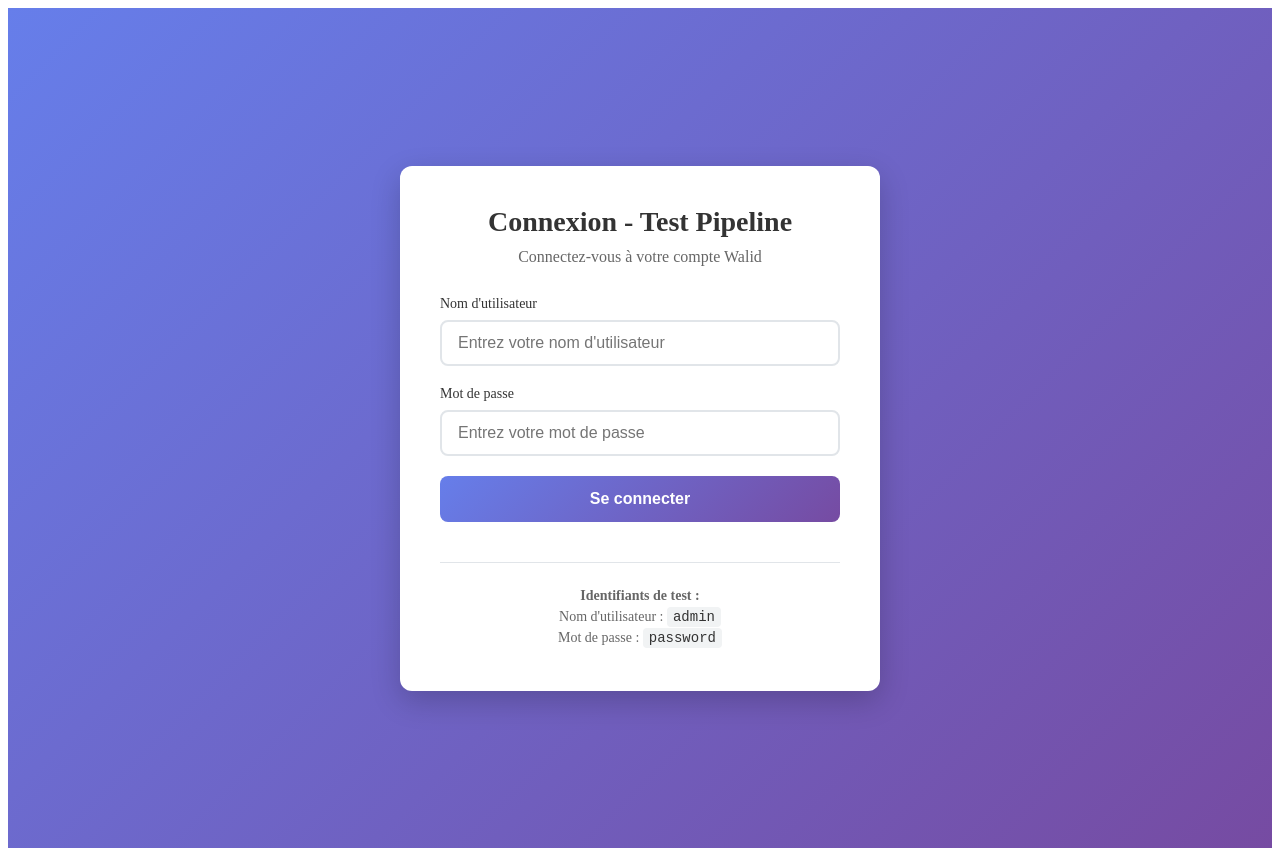
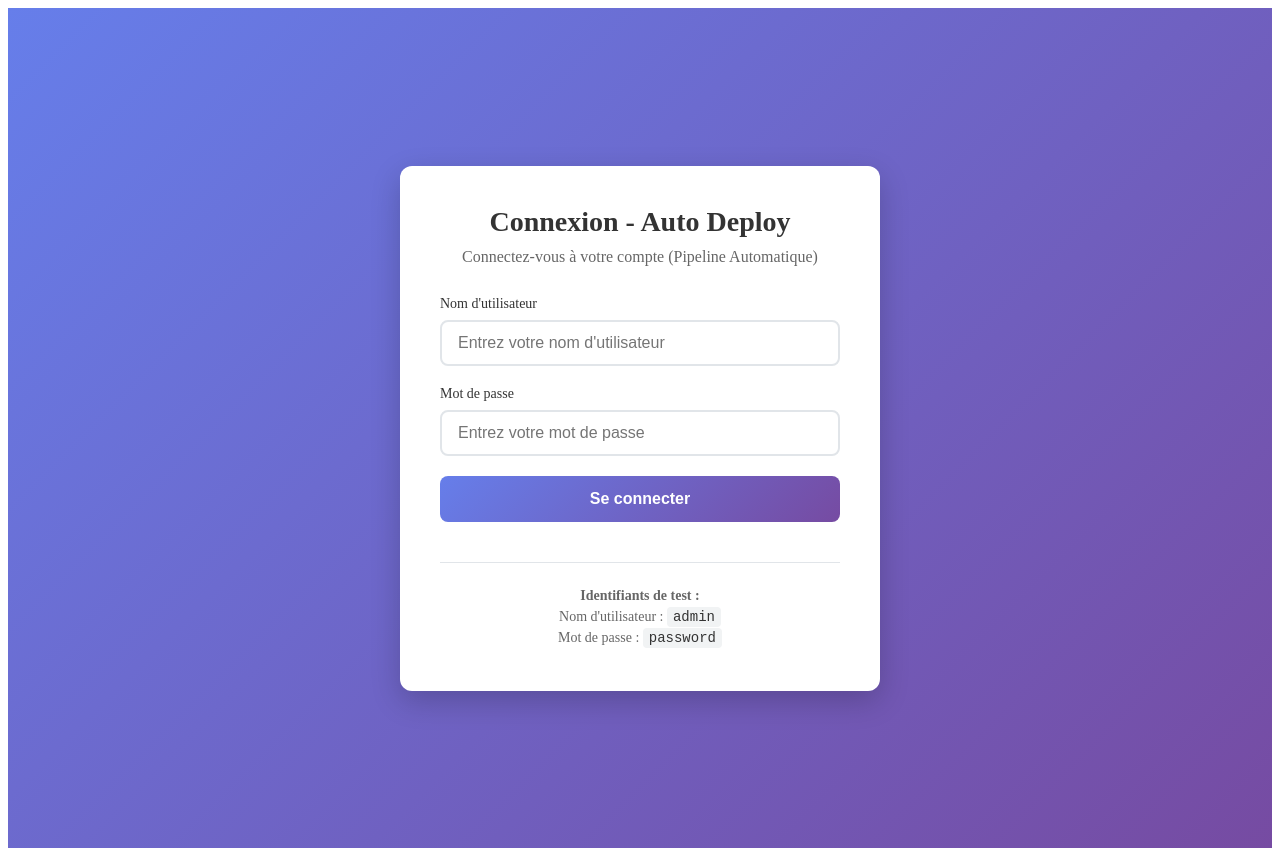
Before and after one commit to wbenhamid77/impressLola, an Angular app: page /login in a window 1280 px wide. Built offline with nearby package versions, Linux system fonts and the light colour scheme.

Commit message:
Test du pipeline automatique - Auto Deploy

```diff
--- a/src/app/components/login/login.component.html
+++ b/src/app/components/login/login.component.html
@@ -1,8 +1,8 @@
 <div class="login-container">
   <div class="login-card">
     <div class="login-header">
-      <h1>Connexion - Test Pipeline</h1>
-      <p>Connectez-vous à votre compte Walid</p>
+      <h1>Connexion - Auto Deploy</h1>
+      <p>Connectez-vous à votre compte (Pipeline Automatique)</p>
     </div>
 
     <form (ngSubmit)="onSubmit()" class="login-form">
```
Also changed, not shown: 1 other file (tests, documents, lock files or other folders).
